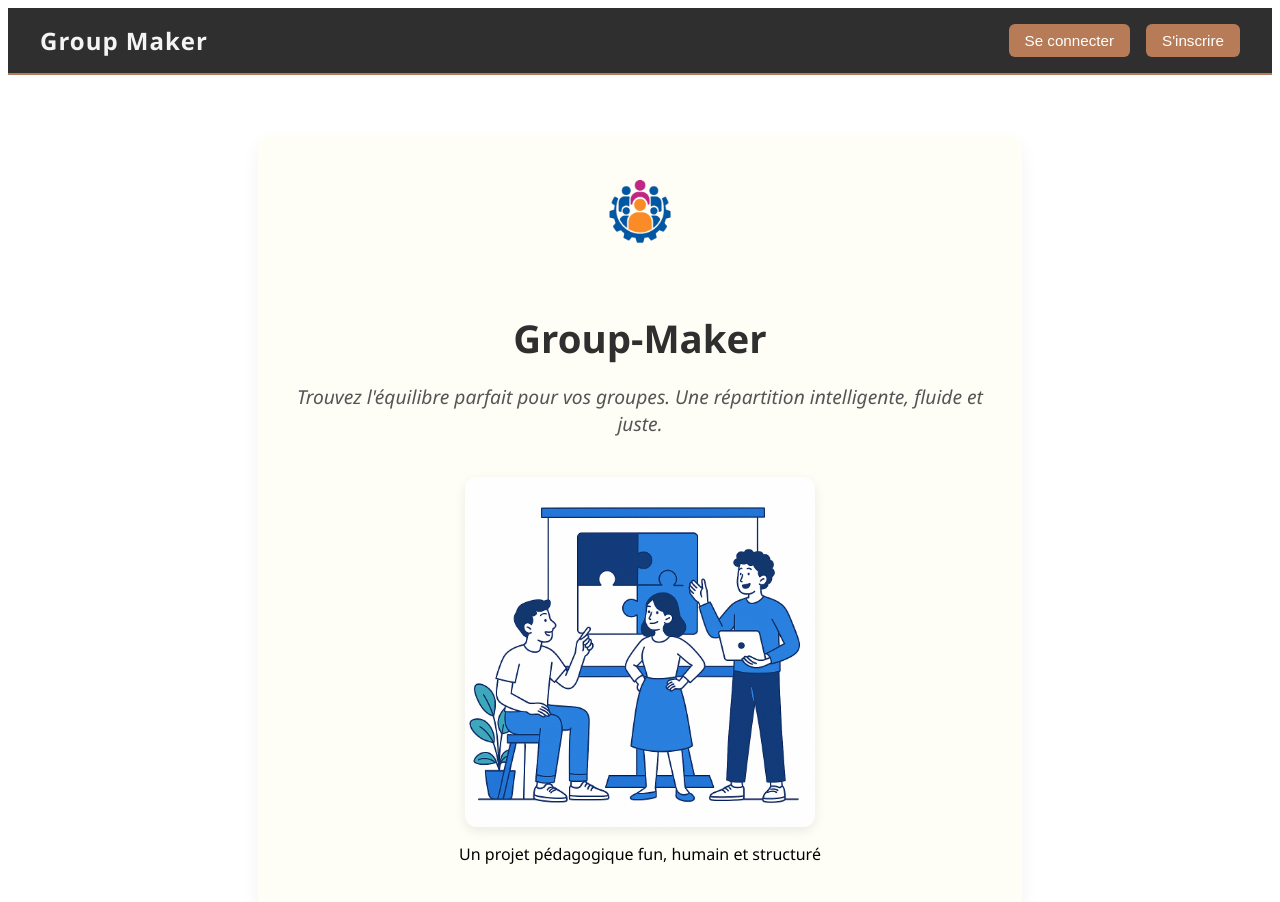
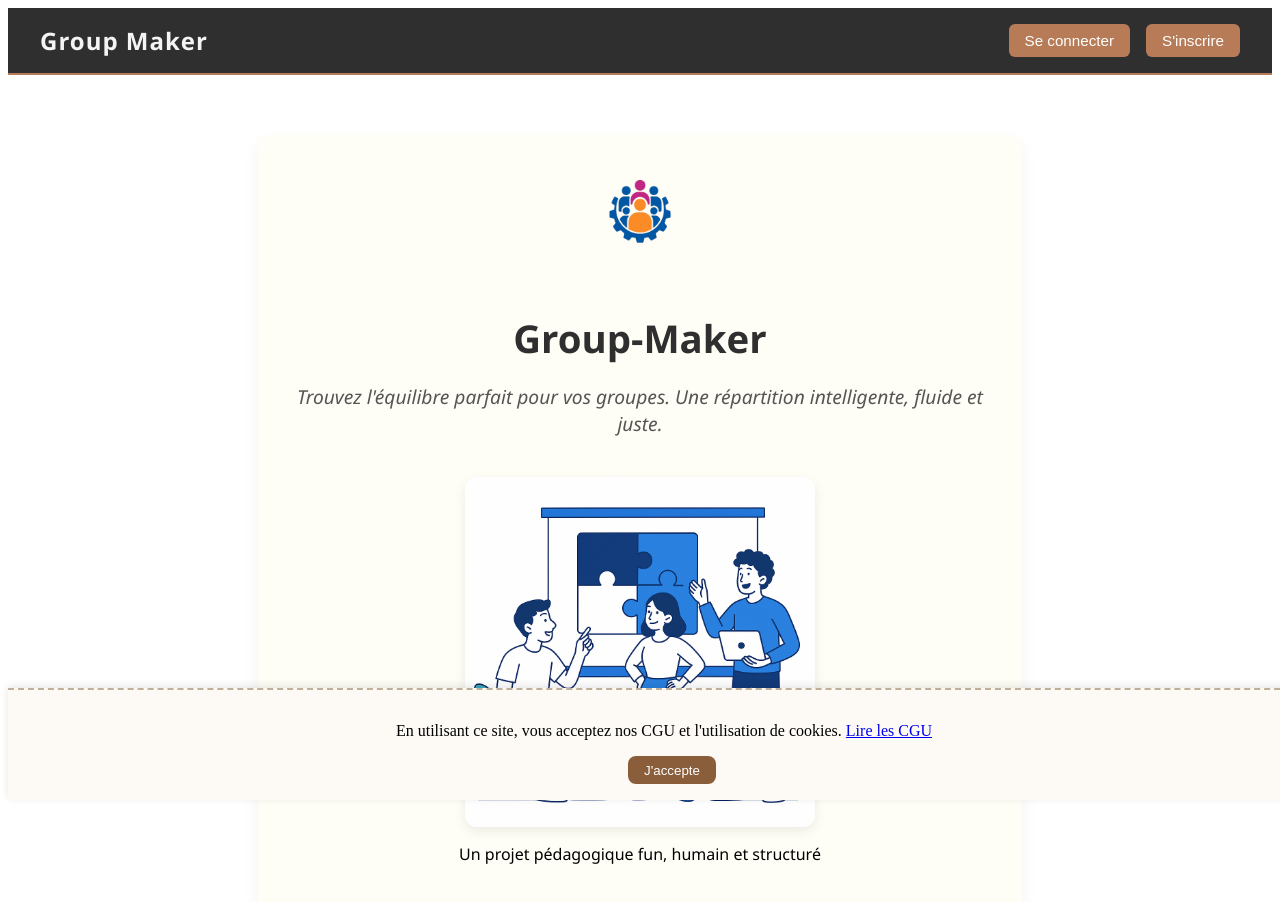
Before and after one commit to ImaneBarbeche/groupe-maker, an Angular app: page / in a window 1280 px wide. Shown: the top 902 px of the page. Built offline with nearby package versions, Linux system fonts and the light colour scheme.

Commit message:
cgu et cookies

```diff
--- a/src/app/app.component.css
+++ b/src/app/app.component.css
@@ -82,3 +82,25 @@
 .header-buttons button:hover {
   background-color: #a56945;
 }
+
+.cgu-banner {
+  position: fixed;
+  bottom: 0;
+  width: 100%;
+  background: #fdfaf5;
+  border-top: 2px dashed #bfae98;
+  padding: 1rem;
+  text-align: center;
+  z-index: 1000;
+  box-shadow: 0 -2px 8px rgba(0,0,0,0.1);
+}
+
+.cgu-banner button {
+  margin-left: 1rem;
+  background-color: #8a5e3b;
+  color: white;
+  border: none;
+  padding: 0.4rem 1rem;
+  border-radius: 8px;
+  cursor: pointer;
+}
--- a/src/app/app.component.html
+++ b/src/app/app.component.html
@@ -46,5 +46,14 @@
   </div>
 }
 
+@if (afficherCGU) {
+  <div class="cgu-banner">
+    <p>
+      En utilisant ce site, vous acceptez nos CGU et l'utilisation de cookies.
+      <a href="/cgu" target="_blank">Lire les CGU</a>
+    </p>
+    <button (click)="accepterCGU()">J'accepte</button>
+  </div>
+}
 
 <router-outlet></router-outlet>
--- a/src/app/app.component.ts
+++ b/src/app/app.component.ts
@@ -17,11 +17,15 @@ export class AppComponent {
   afficherModaleConnexion = false;
   afficherModaleInscription = false;
 
+  afficherCGU: boolean = false;
+
+
   ngOnInit() {
     const user = localStorage.getItem('utilisateurActif');
     if (user) {
       this.utilisateurActif = JSON.parse(user);
     }
+    this.verifierAcceptationCGU();
   }
   fermerModale() {
     this.afficherModaleConnexion = false;
@@ -40,4 +44,23 @@ export class AppComponent {
     this.utilisateurActif = JSON.parse(user);
   }
 }
+
+verifierAcceptationCGU() {
+  const cguData = JSON.parse(localStorage.getItem('cguAccepted') || 'null');
+
+  if (!cguData || Date.now() - cguData.timestamp > 13 * 30 * 24 * 60 * 60 * 1000) {
+    this.afficherCGU = true;
+  } else {
+    this.afficherCGU = false;
+  }
 }
+
+accepterCGU() {
+  localStorage.setItem('cguAccepted', JSON.stringify({
+    timestamp: Date.now()
+  }));
+  this.afficherCGU = false;
+}
+
+
+}
```
